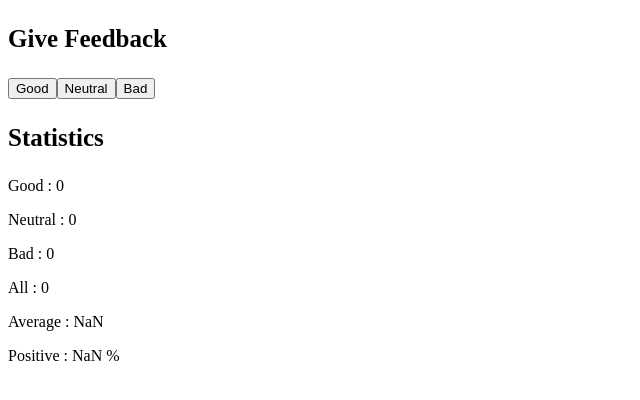
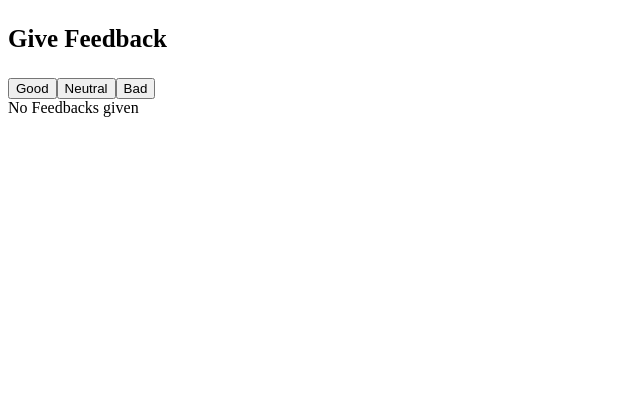
Before and after one commit to yaswanthbb/fullStackDevelopment, a React (Create React App) app in the folder Part 1/unicafe/: page / in a window 1280 px wide. Shown: the top 400 px of the page, without its empty margins (0-640 px from the left). Built offline with nearby package versions, Linux system fonts and the light colour scheme.

Commit message:
Unicafe Step 4 done

```diff
--- a/Part 1/unicafe/src/App.js
+++ b/Part 1/unicafe/src/App.js
@@ -9,6 +9,9 @@ const Button = ({handleClick,text})=>{
 }
 
 const Statistics = (props)=>{
+  if(props.total === 0 ){
+    return(<div>No Feedbacks given</div>)
+  }
   return(
     <div>
     <p className="heading">Statistics</p>
@@ -21,6 +24,7 @@ const Statistics = (props)=>{
     </div>
   )
 }
+
 const App = ()=>{
   const [good,setGood] = useState(0);
   const [neutral,setNeutral] = useState(0);
```
